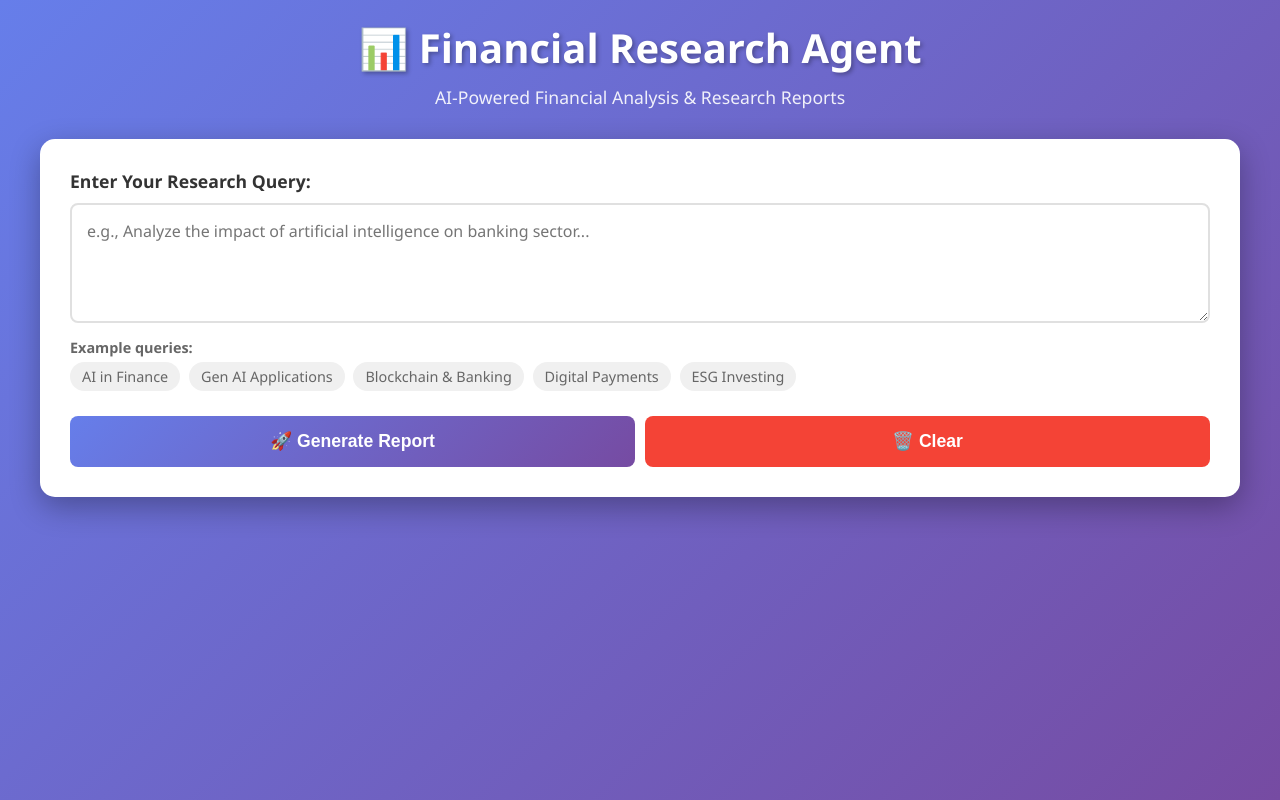
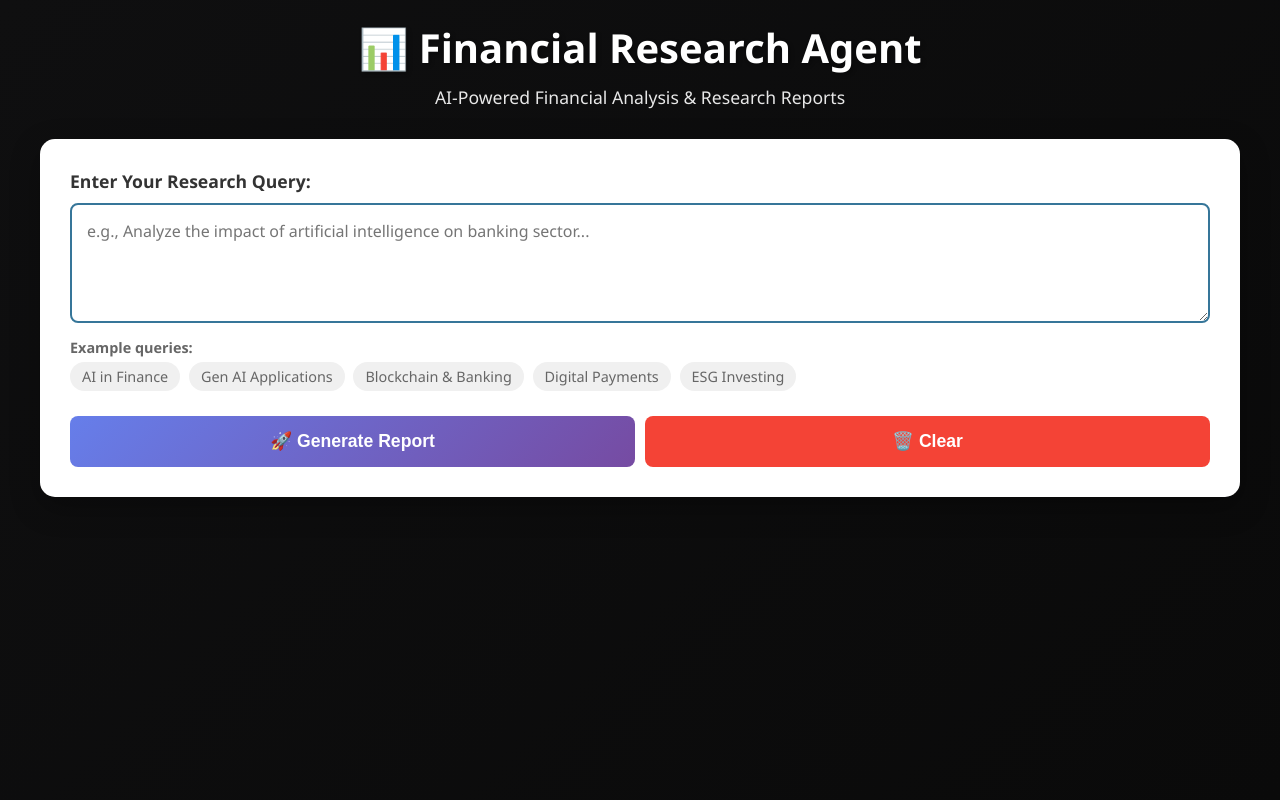
Before and after one commit to Sohitpatel259/Fianace_Report_Generator, a Flask app: page / in a window 1280 px wide. Run offline with Flask 3, Linux system fonts and the light colour scheme; some libraries are stand-ins or nearby versions.

Commit message:
background

```diff
--- a/templates/index.html
+++ b/templates/index.html
@@ -13,7 +13,7 @@
 
         body {
             font-family: 'Segoe UI', Tahoma, Geneva, Verdana, sans-serif;
-            background: linear-gradient(135deg, #667eea 0%, #764ba2 100%);
+            background: linear-gradient(135deg, #0f0f10ff 0%, #0a0a0aff 100%);
             min-height: 100vh;
             padding: 20px;
         }
@@ -63,7 +63,7 @@
         textarea {
             width: 100%;
             padding: 15px;
-            border: 2px solid #e0e0e0;
+            border: 2px solid #367699ff;
             border-radius: 8px;
             font-size: 16px;
             font-family: inherit;
```
